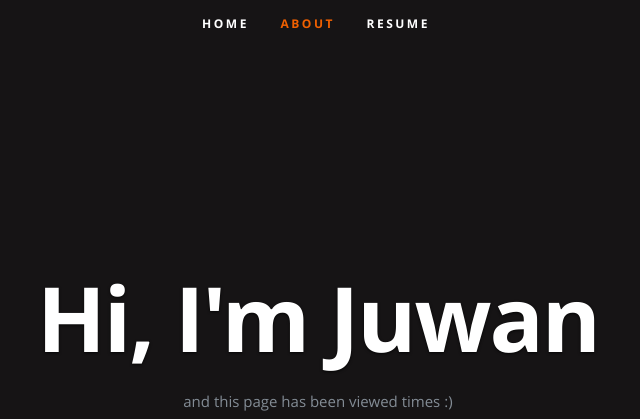
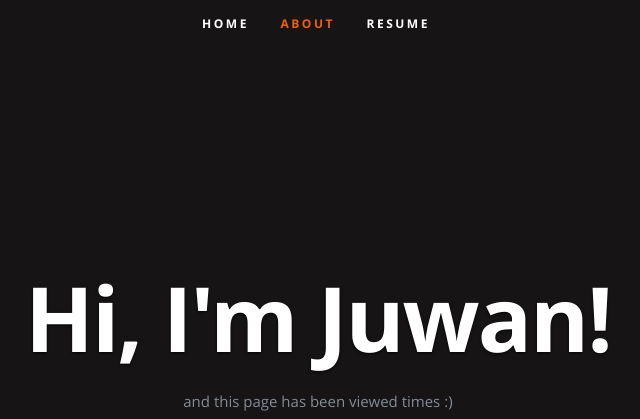
Before and after one commit to jdm0521/azure-resume, a plain HTML site: page frontend/index.html in a window 1280 px wide. Shown: the top 419 px of the page, without its empty margins (324-964 px from the left). Drawn offline with nearby package versions, Linux system fonts and the light colour scheme; no server answers.

Commit message:
Update to HTML

```diff
--- a/frontend/index.html
+++ b/frontend/index.html
@@ -54,7 +54,7 @@
 
       <div class="row banner">
          <div class="banner-text">
-            <h1 class="responsive-headline">Hi, I'm Juwan</h1>
+            <h1 class="responsive-headline">Hi, I'm Juwan!</h1>
 
             <p>and this page has been viewed <a id="counter" ></a> times :) </p>
             <ul class="social">
```
